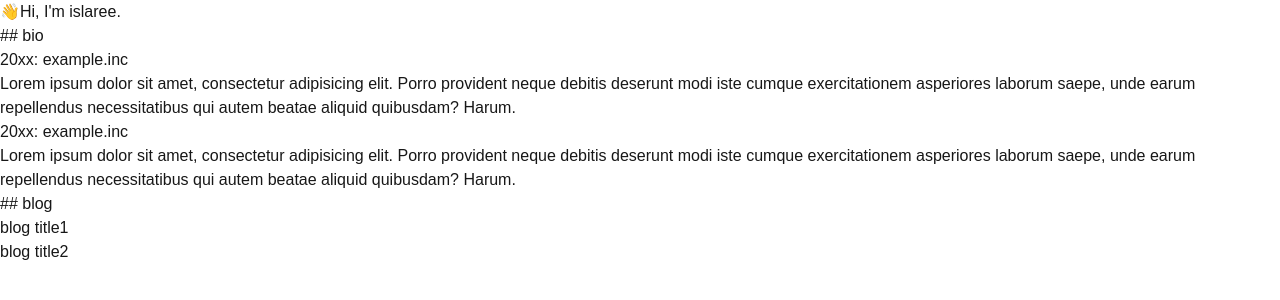
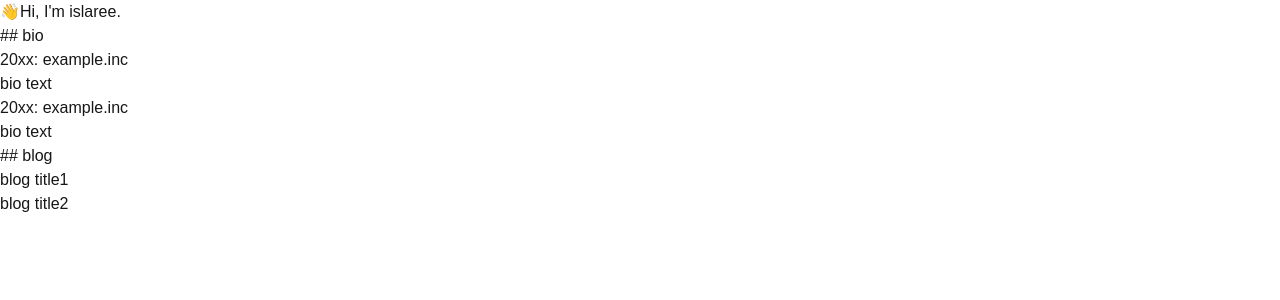
Before and after one commit to islaree/aboutme, a Next.js app: page / in a window 1280 px wide. Shown: the top 300 px of the page. Built offline with nearby package versions, Linux system fonts and the light colour scheme.

Commit message:
fix: ビルドエラーを修正 (#1)

```diff
--- a/app/page.tsx
+++ b/app/page.tsx
@@ -1,37 +1,27 @@
 export default function Home() {
   return (
     <div>
-      <p>👋Hi, I'm islaree.</p>
+      <p>👋Hi, I&apos;m islaree.</p>
       <div>
         <h2>## bio</h2>
         <ul>
           <li>
             <h3>20xx: example.inc</h3>
-            <p>
-              Lorem ipsum dolor sit amet, consectetur adipisicing elit. Porro
-              provident neque debitis deserunt modi iste cumque exercitationem
-              asperiores laborum saepe, unde earum repellendus necessitatibus
-              qui autem beatae aliquid quibusdam? Harum.
-            </p>
+            <p>bio text</p>
           </li>
           <li>
             <h3>20xx: example.inc</h3>
-            <p>
-              Lorem ipsum dolor sit amet, consectetur adipisicing elit. Porro
-              provident neque debitis deserunt modi iste cumque exercitationem
-              asperiores laborum saepe, unde earum repellendus necessitatibus
-              qui autem beatae aliquid quibusdam? Harum.
-            </p>
+            <p>bio text</p>
           </li>
         </ul>
       </div>
       <h2>## blog</h2>
       <ul>
         <li>
-          <a href="/">blog title1</a>
+          <a href="https://github.com/islaree/aboutme">blog title1</a>
         </li>
         <li>
-          <a href="/">blog title2</a>
+          <a href="https://github.com/islaree/aboutme">blog title2</a>
         </li>
       </ul>
     </div>
```
